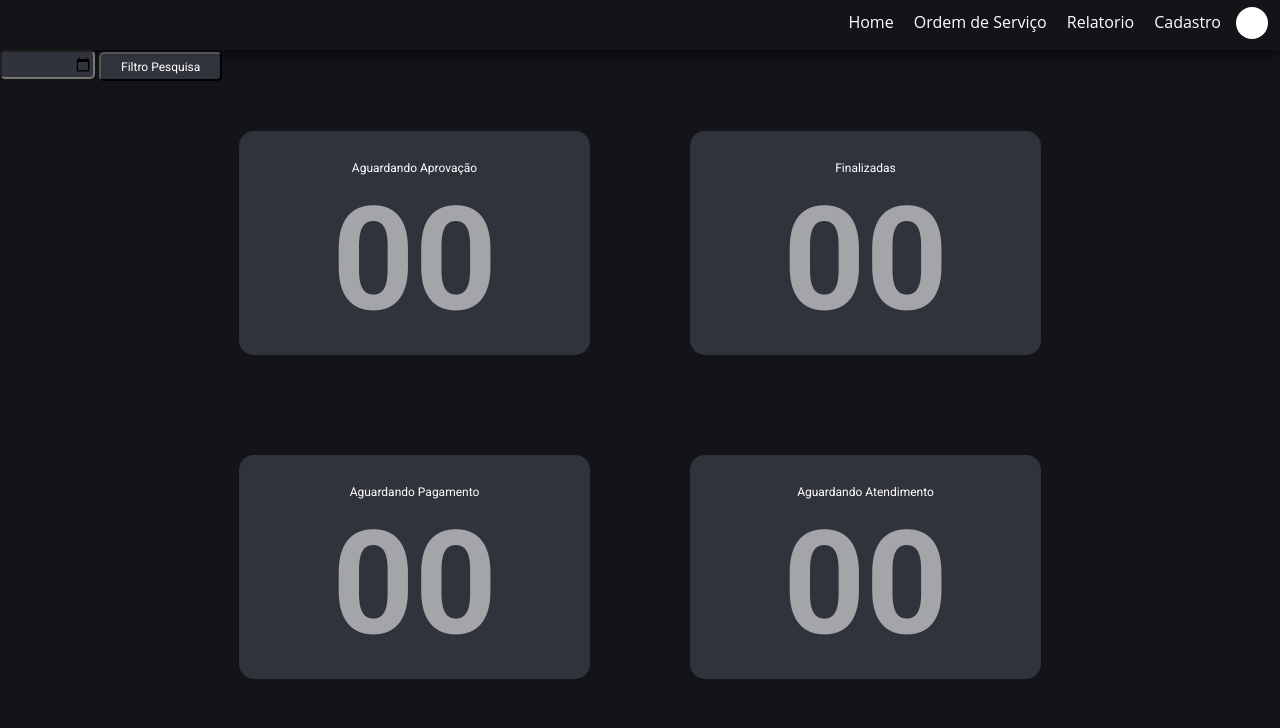
After one commit to ogabrielfelipe/SGOM-Repository, a Flask app: page /Home in a window 1280 px wide. The commit adds this page. Shown: the top 728 px of the page. Run offline with Flask 2, Linux system fonts and the light colour scheme; some libraries are stand-ins or nearby versions.

Commit message:
desenvolvimento layout (página home)

```diff
--- a/app/bluePrints/initial.py
+++ b/app/bluePrints/initial.py
@@ -6,4 +6,4 @@ from flask_login import login_required
 @app.route('/Home', methods=['GET'])
 #@login_required
 def root():
-    return render_template('.html')
+    return render_template('home.html')
--- /dev/null
+++ b/app/static/css/home.css
@@ -0,0 +1,134 @@
+#data-idFiltro{
+    position: relative;
+    width: 95px;
+    height: 29px;
+
+    background: #31333C;
+    border-radius: 5px;
+    color: #31333C;
+}
+
+#btn-filtro{
+    position: relative;
+    width: 80px;
+    height: 14px;
+
+    font-family: Roboto;
+    font-style: normal;
+    font-weight: normal;
+    font-size: 12px;
+    line-height: 14px;
+    color: #FFFFFF;
+}
+
+#btn-filtro{
+    position: relative;
+    width: 123px;
+    height: 29px;
+
+    background: #31333C;
+    border-radius: 5px;
+}
+
+#dashboard{
+    display: flex;
+    flex-wrap: wrap;
+
+    justify-content: center;
+
+    font-family: 'Roboto', sans-serif;
+    font-style: normal;
+    font-weight: normal;
+    font-size: 12px;
+    line-height: 14px;
+}
+
+.aguardando-aprovacao{
+    position: relative;
+    width: 351px;
+    height: 224px;
+
+    background: #31333C;
+    border-radius: 15px;
+
+    min-width: 351px;
+    min-height: 224px;
+
+    margin: 50px;
+    display: flex;
+
+    flex-direction: column;
+
+    padding-top: 30px;
+    text-align: center;
+    color: #FFFFFF;
+}
+
+.contador{
+    font-style: normal;
+    font-weight: bold;
+
+    font-size: 144px;
+    line-height: 169px;
+    color: rgba(255, 255, 255, 0.56);
+}
+
+.finalizadas{
+    position: relative;
+    width: 351px;
+    height: 224px;
+
+    background: #31333C;
+    border-radius: 15px;
+    min-width: 351px;
+    min-height: 224px;
+
+    margin: 50px;
+    display: flex;
+
+    flex-direction: column;
+
+    padding-top: 30px;
+    text-align: center;
+    color: #FFFFFF;
+}
+
+.aguardando-atendimento{
+    position: relative;
+    width: 351px;
+    height: 224px;
+
+    background: #31333C;
+    border-radius: 15px;
+    min-width: 351px;
+    min-height: 224px;
+
+    margin: 50px;
+    display: flex;
+
+    flex-direction: column;
+
+    padding-top: 30px;
+    text-align: center;
+    color: #FFFFFF;
+}
+
+.aguardando-pagamento{
+    position: relative;
+    width: 351px;
+    height: 224px;
+
+    background: #31333C;
+    border-radius: 15px;
+    min-width: 351px;
+    min-height: 224px;
+
+    margin: 50px;
+    display: flex;
+
+    flex-direction: column;
+
+    padding-top: 30px;
+    text-align: center;
+    color: #FFFFFF;
+}
--- a/app/static/css/template.css
+++ b/app/static/css/template.css
@@ -19,11 +19,22 @@ ul{
 }
 
 .content-nav{
-    height: 40px;
+    height: 50px;
     display: flex;
-    justify-content: center;
+    justify-content: end;
     box-shadow: 0 0 1em black;
     min-width: 100vmax;
+
+}
+
+.usuario{
+    border-radius: 50%;
+    width: 32px;
+    height: 32px;
+    background: #FFFFFF;
+    padding: 2px;
+    margin-top: 7px;
+    margin-right: 12px;
 }
 
 .menu{
--- /dev/null
+++ b/app/templates/home.html
@@ -0,0 +1,62 @@
+{% extends "template.html"%}
+
+{%block title%}
+Home
+{%endblock%}
+
+{% block styles%}
+<!-- <script src="{{url_for('static', filename='js/home.js')}}"></script> -->
+<link rel="preconnect" href="https://fonts.googleapis.com">
+<link rel="preconnect" href="https://fonts.gstatic.com" crossorigin>
+<link href="https://fonts.googleapis.com/css2?family=Roboto:wght@400;700&display=swap" rel="stylesheet">
+
+<link rel="stylesheet" href="{{url_for('static', filename='css/home.css')}}">
+{% endblock %}
+
+{%block section%}
+
+<div class="pesquisa">
+   <input type="date" name="data-filtro" id="data-idFiltro">
+
+   <button type="submit" id="btn-filtro">Filtro Pesquisa</button>
+</div>
+
+<div id="dashboard">
+    <div class="aguardando-aprovacao">
+        <span>
+            Aguardando Aprovação
+        </span>
+        <span class="contador" id="cont-aguardando-aprovacao">
+            00
+        </span>
+    </div>
+    <div class="finalizadas">
+        <span>
+            Finalizadas
+        </span>
+        <span class="contador" id="cont-finalizadas">
+            00
+        </span>
+    </div>
+    <div class="aguardando-pagamento">
+        <span>
+            Aguardando Pagamento
+        </span>
+        <span class="contador" id="cont-aguardando-pagamento">
+            00
+        </span>
+    </div>
+    <div class="aguardando-atendimento">
+        <span>
+            Aguardando Atendimento
+        </span>
+        <span class="contador" id="cont-aguardandoa-atendimento">
+            00
+        </span>
+    </div>
+</div>
+
+<script>
+    carregaTable();
+</script>
+{%endblock%}
--- a/app/templates/template.html
+++ b/app/templates/template.html
@@ -23,6 +23,9 @@
                 <li><a href="#">Relatorio </a></li>
                 <li><a href="#">Cadastro</a></li>
             </ul>
+            <div class="usuario">
+
+            </div>
         </div>
     </header>
 
```
